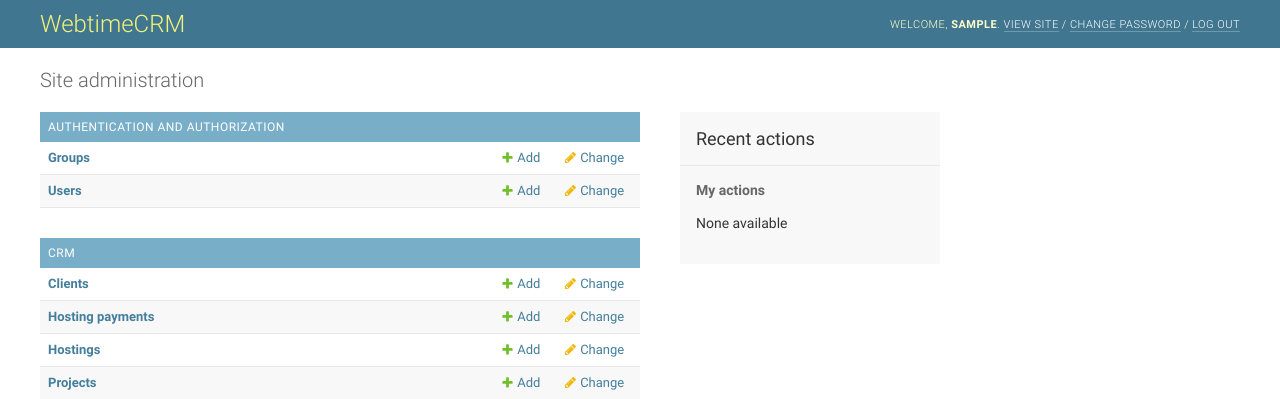
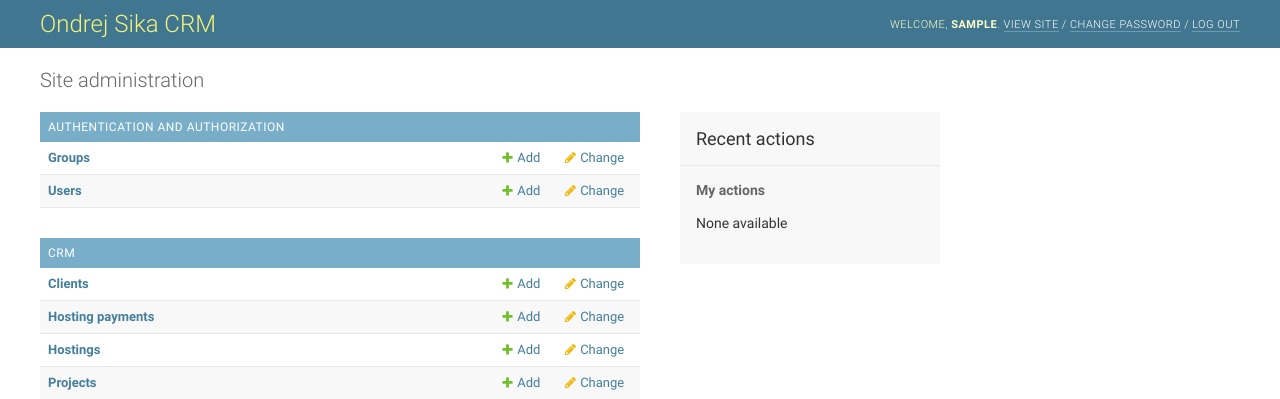
Before and after one commit to ondrejsika/sikacrm, a Django app: page /admin/ in a window 1280 px wide. Shown: the top 399 px of the page. Run offline with Django 3.2, Linux system fonts and the light colour scheme; the visitor is signed in with stand-in values (Sample User, id 1); data comes from the database, SQL or seed files in the repository; data that the repository does not hold is empty.

Commit message:
update crm title

```diff
--- a/crm/templates/admin/base_site.html
+++ b/crm/templates/admin/base_site.html
@@ -3,7 +3,7 @@
 {% block title %}{{ title }} | {{ site_title|default:_('Django site admin') }}{% endblock %}
 
 {% block branding %}
-<h1 id="site-name"><a href="{% url 'admin:index' %}" style="color: #f4f379">WebtimeCRM</a></h1>
+<h1 id="site-name"><a href="{% url 'admin:index' %}" style="color: #f4f379">Ondrej Sika CRM</a></h1>
 {% endblock %}
 
 {% block nav-global %}{% endblock %}
```
